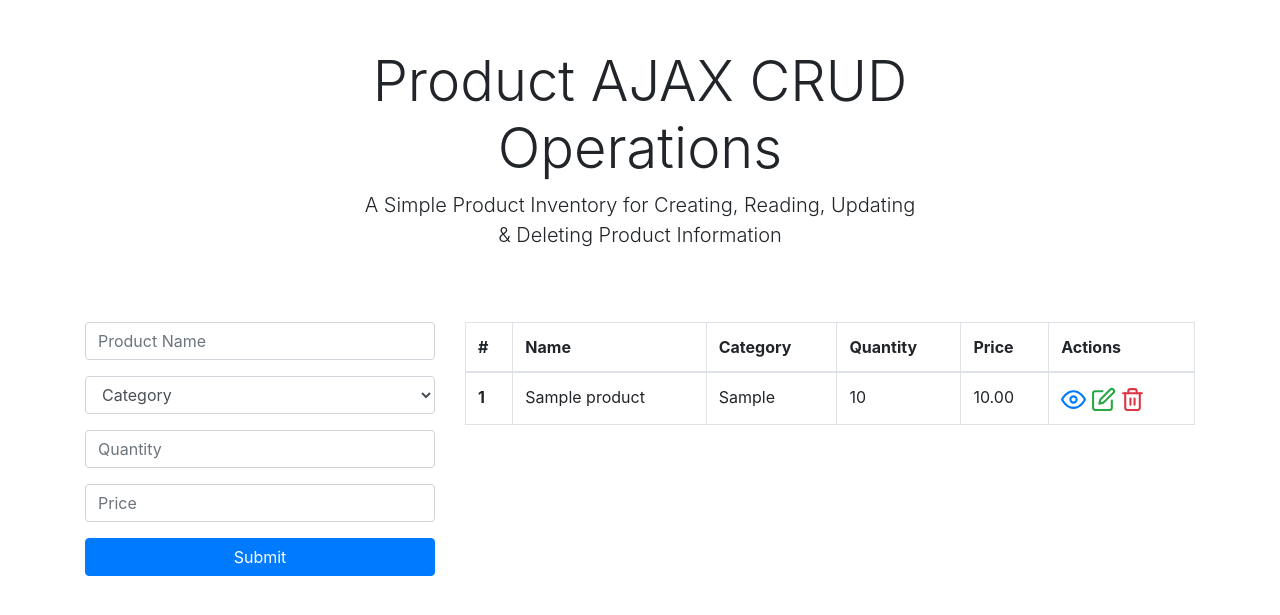
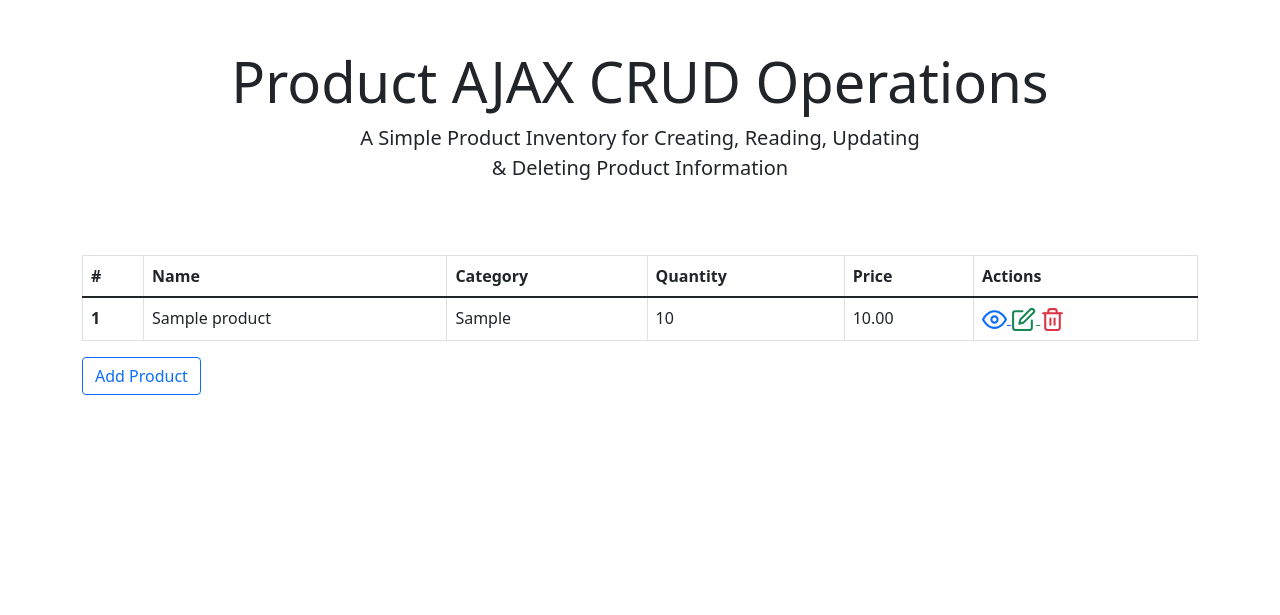
Before and after one commit to steve-njuguna-k/Django-Ajax-CRUD, a Django app: template src/templates/Index.html in a window 1280 px wide. Shown: the top 615 px of the page. Run offline with Django 3.2, Linux system fonts and the light colour scheme; tables that the repository leaves empty hold one stand-in row (values such as "Sample post"); the template is opened without the code that fills it: values that come from a table or form of the project are taken from there, most other values are stand-ins (such as "Sample title", 1, 10 or a date in 2020).

Commit message:
Changed Forms to Serializers, added Django Cors Headers

```diff
--- a/src/Core/settings.py
+++ b/src/Core/settings.py
@@ -39,10 +39,13 @@ INSTALLED_APPS = [
     'django.contrib.sessions',
     'django.contrib.messages',
     'django.contrib.staticfiles',
+    'rest_framework',
+    'corsheaders',
     'Products',
 ]
 
 MIDDLEWARE = [
+    'corsheaders.middleware.CorsMiddleware',
     'django.middleware.security.SecurityMiddleware',
     'django.contrib.sessions.middleware.SessionMiddleware',
     'django.middleware.common.CommonMiddleware',
@@ -72,6 +75,7 @@ TEMPLATES = [
 
 WSGI_APPLICATION = 'Core.wsgi.application'
 
+CORS_ALLOW_ALL_ORIGINS = True
 
 # Database
 # https://docs.djangoproject.com/en/3.2/ref/settings/#databases
--- a/src/Products/urls.py
+++ b/src/Products/urls.py
@@ -3,5 +3,7 @@ from django.urls import path
 
 urlpatterns = [
     path('', views.Index, name="Index"),
-    path('add/', views.AddProducts, name="AddProducts")
+    path('add/', views.AddProducts, name="AddProducts"),
+    path('edit/', views.UpdateProduct, name="UpdateProduct"),
+    path('delete/', views.DeleteProduct, name="DeleteProduct"),
 ]
--- a/src/templates/Index.html
+++ b/src/templates/Index.html
@@ -6,7 +6,7 @@
     <meta name="viewport" content="width=device-width, initial-scale=1.0">
     <meta http-equiv="X-UA-Compatible" content="ie=edge">
     <meta name="Description" content="Enter your description here"/>
-    <link rel="stylesheet" href="https://cdn.jsdelivr.net/npm/bootstrap@4.6.0/dist/css/bootstrap.min.css" integrity="sha384-B0vP5xmATw1+K9KRQjQERJvTumQW0nPEzvF6L/Z6nronJ3oUOFUFpCjEUQouq2+l" crossorigin="anonymous">
+    <link href="https://cdn.jsdelivr.net/npm/bootstrap@5.1.1/dist/css/bootstrap.min.css" rel="stylesheet" integrity="sha384-F3w7mX95PdgyTmZZMECAngseQB83DfGTowi0iMjiWaeVhAn4FJkqJByhZMI3AhiU" crossorigin="anonymous">
     <link rel="stylesheet" href="https://cdnjs.cloudflare.com/ajax/libs/font-awesome/5.15.4/css/all.min.css">
     <title>Products</title>
 </head>
@@ -34,32 +34,7 @@
             {% endif %}
         </center>
         <div class="row">
-          <div class="col-sm-4">
-            <form id="addProduct" action="">
-                <div class="form-group">
-                  <input type="text" class="form-control" id="p-name" name="name" placeholder="Product Name" required>
-                </div>
-                <div class="form-group">
-                    <select class="form-control" aria-placeholder="Category" id="p-category" name="category" required>
-                        <option selected disabled>Category</option>
-                        <option value="Electronics">Electronics</option>
-                        <option value="Furniture">Furniture</option>
-                        <option value="Toys">Toys</option>
-                        <option value="Hardware">Hardware</option>
-                        <option value="Medicine">Medicine</option>
-                        <option value="Groceries">Groceries</option>
-                    </select>
-                </div>
-                <div class="form-group">
-                    <input type="number" class="form-control" id="p-quantity" name="quantity" placeholder="Quantity" required>
-                </div>
-                <div class="form-group">
-                    <input type="number" class="form-control" id="p-price" name="price" placeholder="Price" required>
-                </div>
-                <button type="submit" class="btn btn-primary btn-md btn-block">Submit</button>
-            </form>
-          </div>
-          <div class="col-sm-8">
+            <div class="col-sm-12">
                 <table id="ProductTable" class="table table-bordered">
                     <thead>
                     <tr>
@@ -98,10 +73,58 @@
                 </table>
             </div>
         </div>
+        <div class="row">
+            <div class="col-sm-12">
+                <button type="submit" class="btn btn-outline-primary btn-md" data-bs-toggle="modal" data-bs-target="#exampleModal">Add Product</button>
             </div>
+        </div>
+    </div>
+
+    <!-- Modal -->
+    <div class="container">
+        <div class="modal fade" id="exampleModal" tabindex="-1" data-bs-backdrop="static" data-bs-keyboard="false" aria-labelledby="exampleModalLabel" aria-hidden="true">
+            <div class="modal-dialog">
+            <div class="modal-content">
+                <div class="modal-header">
+                <h5 class="modal-title" id="exampleModalLabel">Add Product</h5>
+                <button type="button" class="btn-close" data-bs-dismiss="modal" aria-label="Close"></button>
+                </div>
+                <div class="modal-body">
+                    <form id="addProduct" action="">
+                        <div class="form-group mb-3">
+                        <input type="text" class="form-control" id="p-name" name="name" placeholder="Product Name" required>
+                        </div>
+                        <div class="form-group mb-3">
+                            <select class="form-control form-select" aria-placeholder="Category" id="p-category" name="category" required>
+                                <option selected disabled>Category</option>
+                                <option value="Electronics">Electronics</option>
+                                <option value="Furniture">Furniture</option>
+                                <option value="Toys">Toys</option>
+                                <option value="Hardware">Hardware</option>
+                                <option value="Medicine">Medicine</option>
+                                <option value="Groceries">Groceries</option>
+                            </select>
+                        </div>
+                        <div class="form-group mb-3">
+                            <input type="number" class="form-control" id="p-quantity" name="quantity" placeholder="Quantity" required>
+                        </div>
+                        <div class="form-group mb-3">
+                            <input type="number" class="form-control" id="p-price" name="price" placeholder="Price" required>
+                        </div>
+                        <div class="d-grid gap-2">
+                            <button type="button" class="btn btn-outline-primary">Save changes</button>
+                            <button type="button" class="btn btn-outline-danger" data-bs-dismiss="modal">Close</button>
+                        </div>
+                    </form>
+                </div>
+            </div>
+            </div>
+        </div>
+    </div>
+
     <script src="https://code.jquery.com/jquery-3.5.1.slim.min.js" integrity="sha384-DfXdz2htPH0lsSSs5nCTpuj/zy4C+OGpamoFVy38MVBnE+IbbVYUew+OrCXaRkfj" crossorigin="anonymous"></script>
-    <script src="https://cdn.jsdelivr.net/npm/popper.js@1.16.1/dist/umd/popper.min.js" integrity="sha384-9/reFTGAW83EW2RDu2S0VKaIzap3H66lZH81PoYlFhbGU+6BZp6G7niu735Sk7lN" crossorigin="anonymous"></script>
-    <script src="https://cdn.jsdelivr.net/npm/bootstrap@4.6.0/dist/js/bootstrap.min.js" integrity="sha384-+YQ4JLhjyBLPDQt//I+STsc9iw4uQqACwlvpslubQzn4u2UU2UFM80nGisd026JF" crossorigin="anonymous"></script>
+    <script src="https://cdn.jsdelivr.net/npm/@popperjs/core@2.9.3/dist/umd/popper.min.js" integrity="sha384-W8fXfP3gkOKtndU4JGtKDvXbO53Wy8SZCQHczT5FMiiqmQfUpWbYdTil/SxwZgAN" crossorigin="anonymous"></script>
+    <script src="https://cdn.jsdelivr.net/npm/bootstrap@5.1.1/dist/js/bootstrap.min.js" integrity="sha384-skAcpIdS7UcVUC05LJ9Dxay8AXcDYfBJqt1CJ85S/CFujBsIzCIv+l9liuYLaMQ/" crossorigin="anonymous"></script>
     <script src={% static "js/script.js" %}></script>
 </body>
 </html>
```
Also changed, not shown: src/Products/forms.py (deleted, +0 -7 lines), src/Products/serializers.py (added, +7 -0 lines), src/Products/views.py (deleted, +0 -60 lines). Lines whose indentation alone changed are shown as unchanged.
